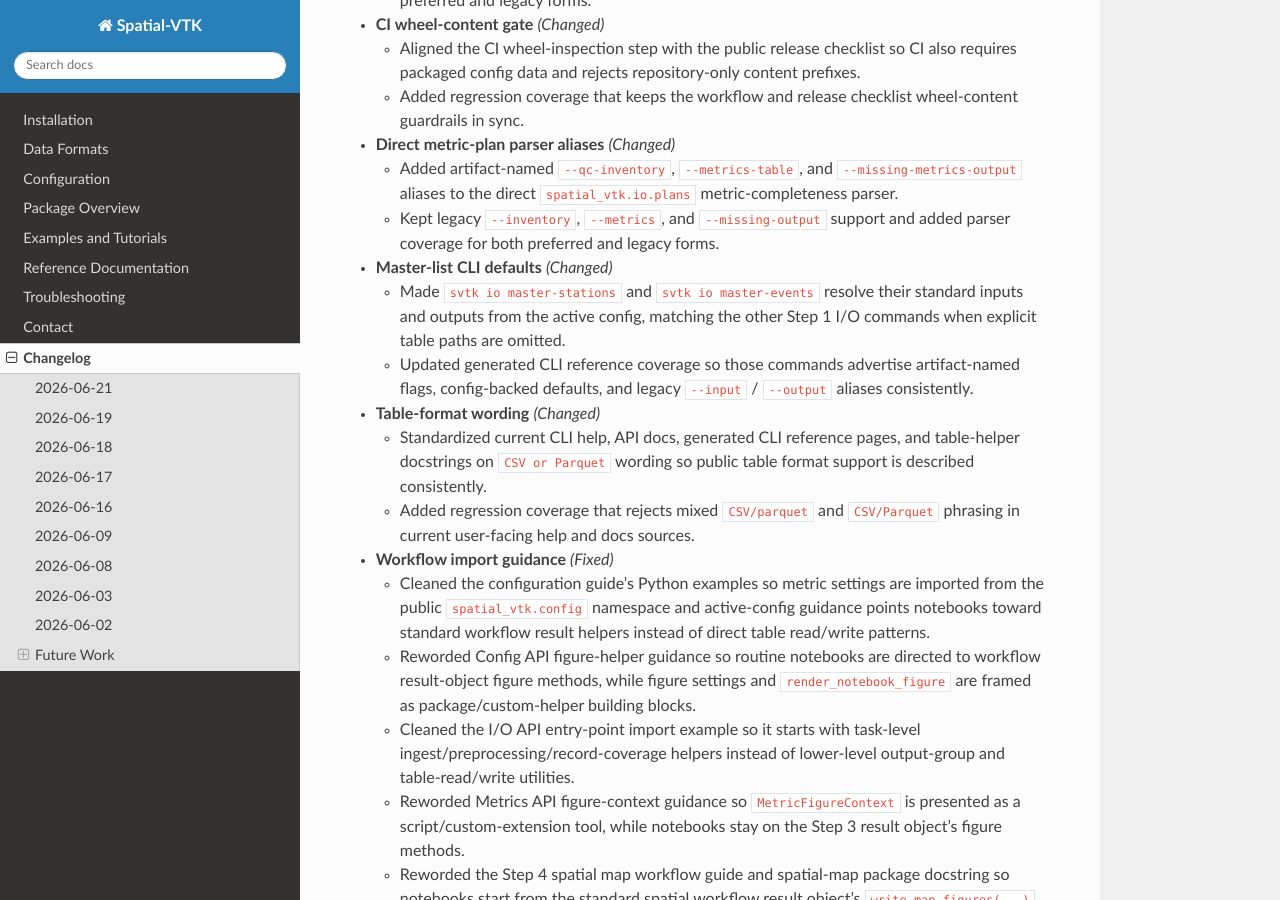
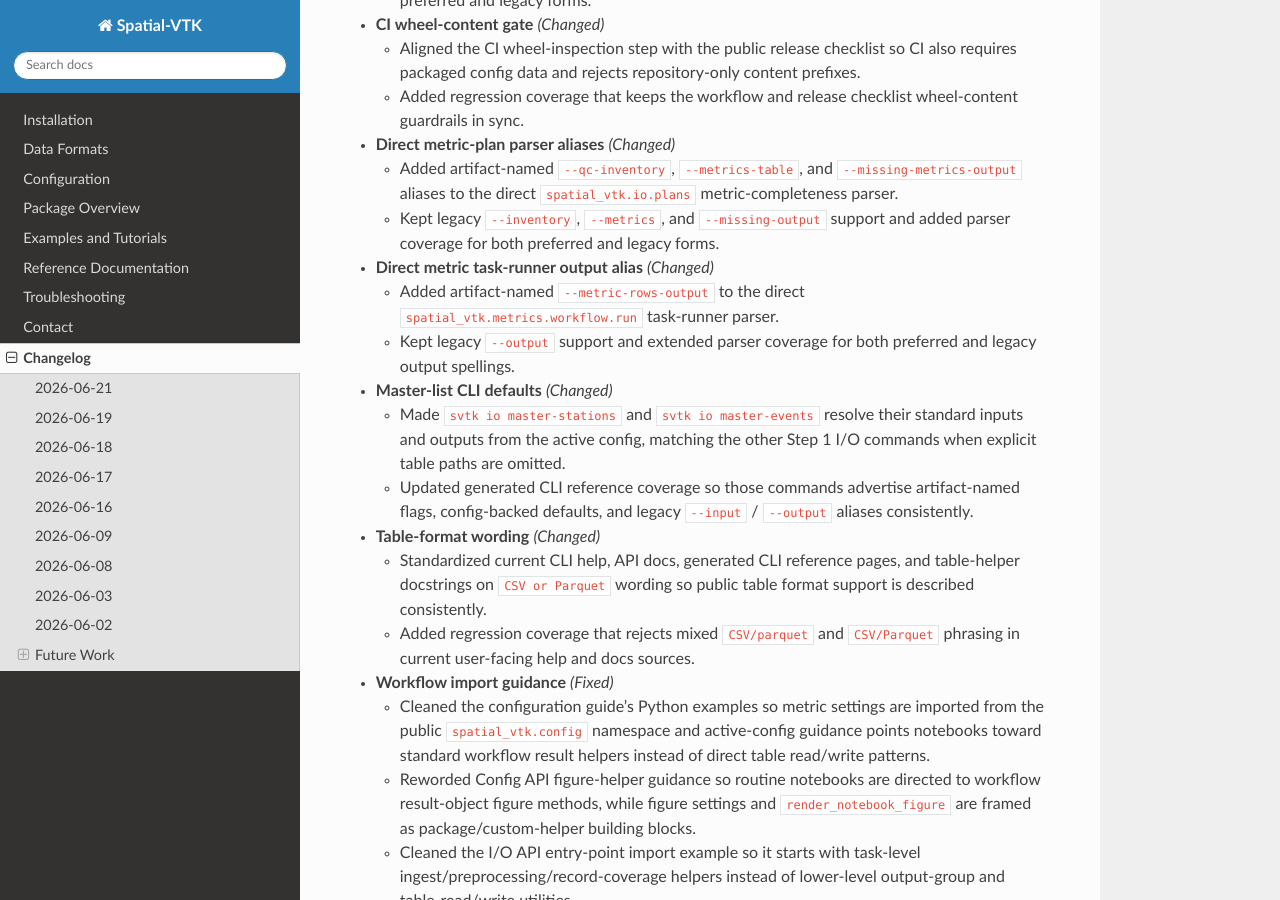
Before and after one commit to bcbirkel/spatial-vtk, a Sphinx documentation site: the page built from docs/changelog.rst, in a window 1280 px wide and 900 px high, scrolled down 658 px. Built offline with Sphinx 7.4.7 and the Read the Docs theme 3.1.0, drawn with Linux system fonts in a browser that asks for light colours.

Commit message:
Clarify direct metric task output flag

```diff
--- a/docs/changelog.rst
+++ b/docs/changelog.rst
@@ -51,6 +51,13 @@ Changelog
     ``spatial_vtk.io.plans`` metric-completeness parser.
   - Kept legacy ``--inventory``, ``--metrics``, and ``--missing-output``
     support and added parser coverage for both preferred and legacy forms.
+
+- **Direct metric task-runner output alias** *(Changed)*
+
+  - Added artifact-named ``--metric-rows-output`` to the direct
+    ``spatial_vtk.metrics.workflow.run`` task-runner parser.
+  - Kept legacy ``--output`` support and extended parser coverage for both
+    preferred and legacy output spellings.
 
 - **Master-list CLI defaults** *(Changed)*
 
```
Also changed, not shown: 2 other files.
